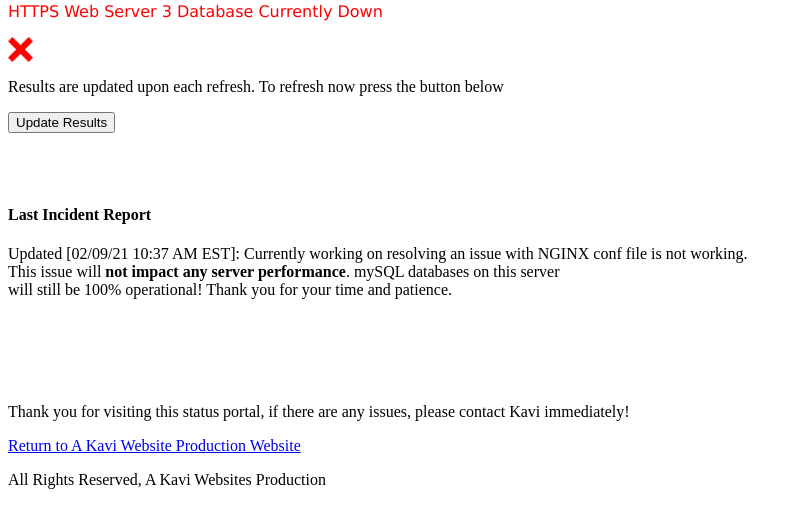
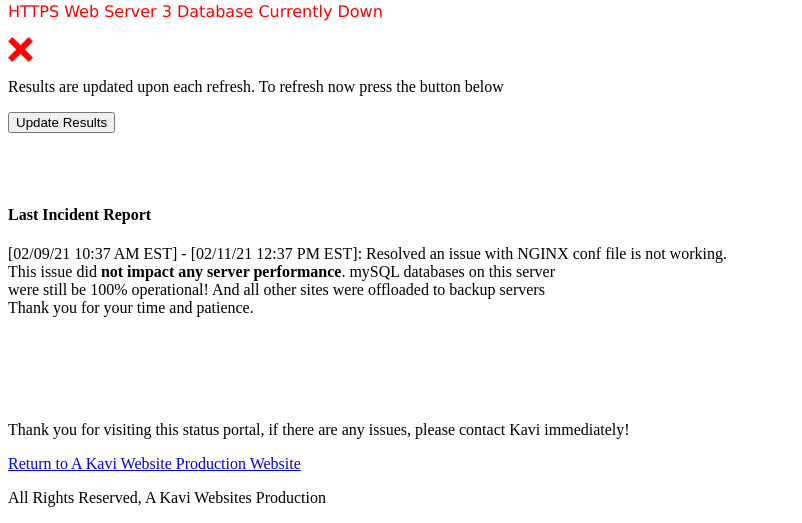
Before and after one commit to kavipatel04/StatusPage-PHP, a PHP site: page / in a window 1280 px wide. Shown: the part 656-1179 px from the top of the page, without its empty margins (0-802 px from the left). Before the commit the page ends 1145 px from the top, so only its background shows below. Run offline with PHP 8.4, Linux system fonts and the light colour scheme.

Commit message:
LIR Update
Updated the last incident report

```diff
--- a/index.php
+++ b/index.php
@@ -269,9 +269,10 @@ if(strpos($output, "SUCCESS") !== false){
 <br>
 <br>
 <h4> Last Incident Report </h4>
-<p>Updated [02/09/21 10:37 AM EST]: Currently working on resolving an issue with NGINX conf file is not working. <br>
-This issue will <b>not impact any server performance</b>. mySQL databases on this server <br>
-will still be 100% operational! Thank you for your time and patience.</p>
+<p>[02/09/21 10:37 AM EST] - [02/11/21 12:37 PM EST]: Resolved an issue with NGINX conf file is not working. <br>
+This issue did <b>not impact any server performance</b>. mySQL databases on this server <br>
+were still be 100% operational! And all other sites were offloaded to backup servers <br>
+ Thank you for your time and patience.</p>
 <br>
 <br>
 <br>
```
